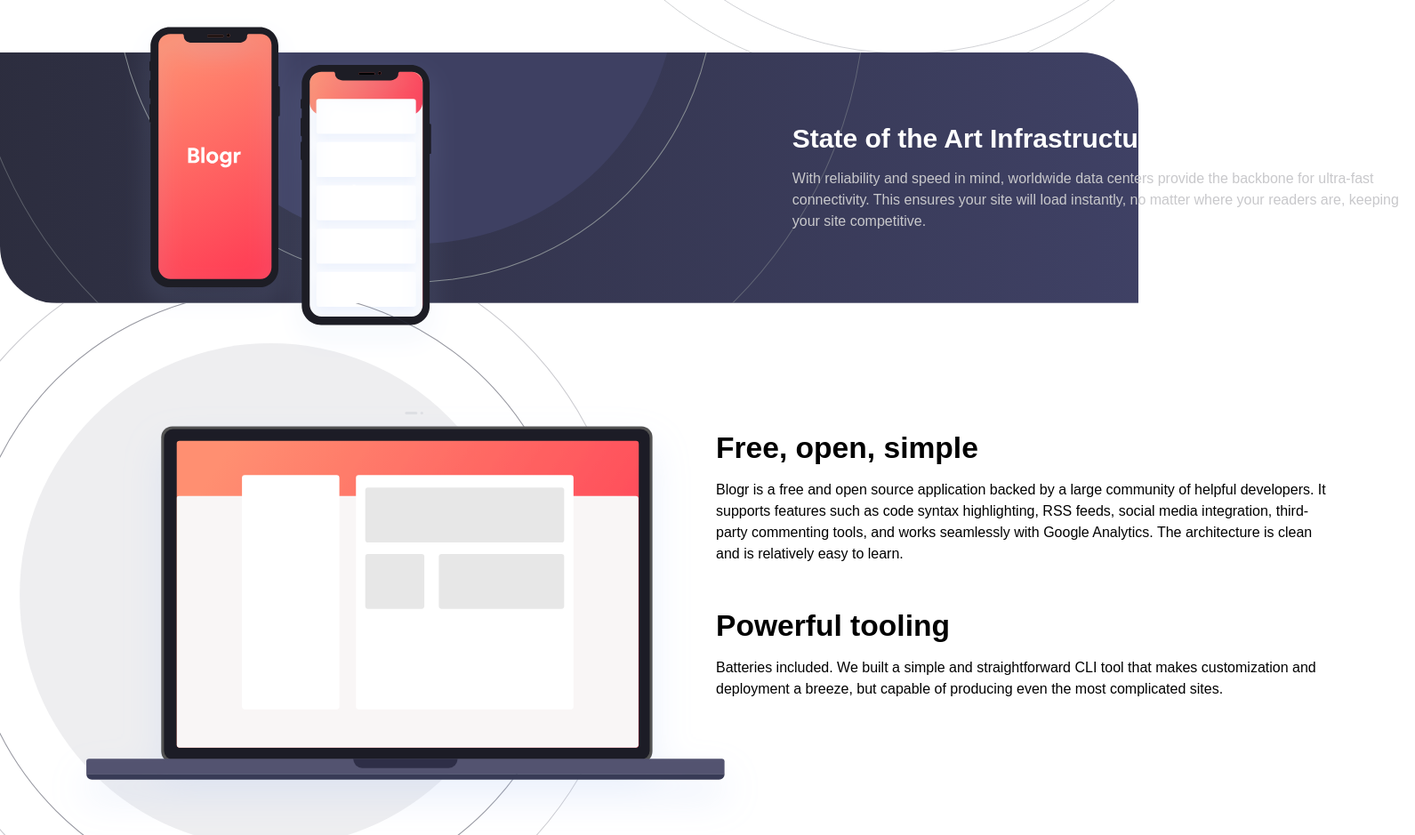
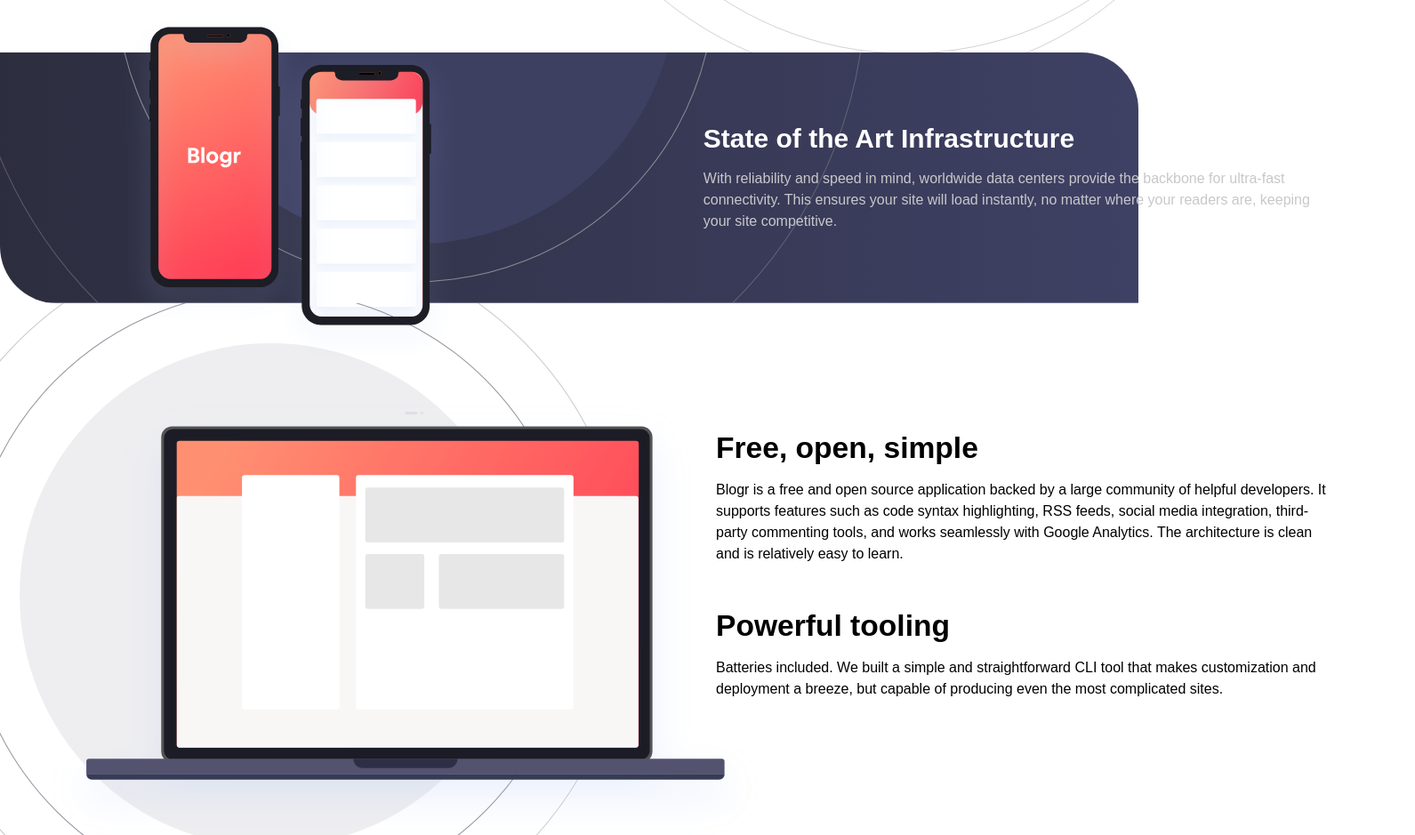
Before and after one commit to carlorigeld/frontendmentor3rdchal, a plain HTML site: page index.html in a window 1280 px wide. Shown: the part 1080-2019 px from the top of the page at 89% size, 1591 px wide, since content can reach past the window. Drawn offline with Linux system fonts and the light colour scheme; a web font is replaced by a local one.

Commit message:
Update styles.css

```diff
--- a/css/styles.css
+++ b/css/styles.css
@@ -440,7 +440,7 @@ section {
   top: 50%;
   -ms-transform: translateY(-50%);
   transform: translateY(-50%);
-  margin-left: 750px;
+  margin-left: 650px;
 }
 
 .div3-text p {
```
